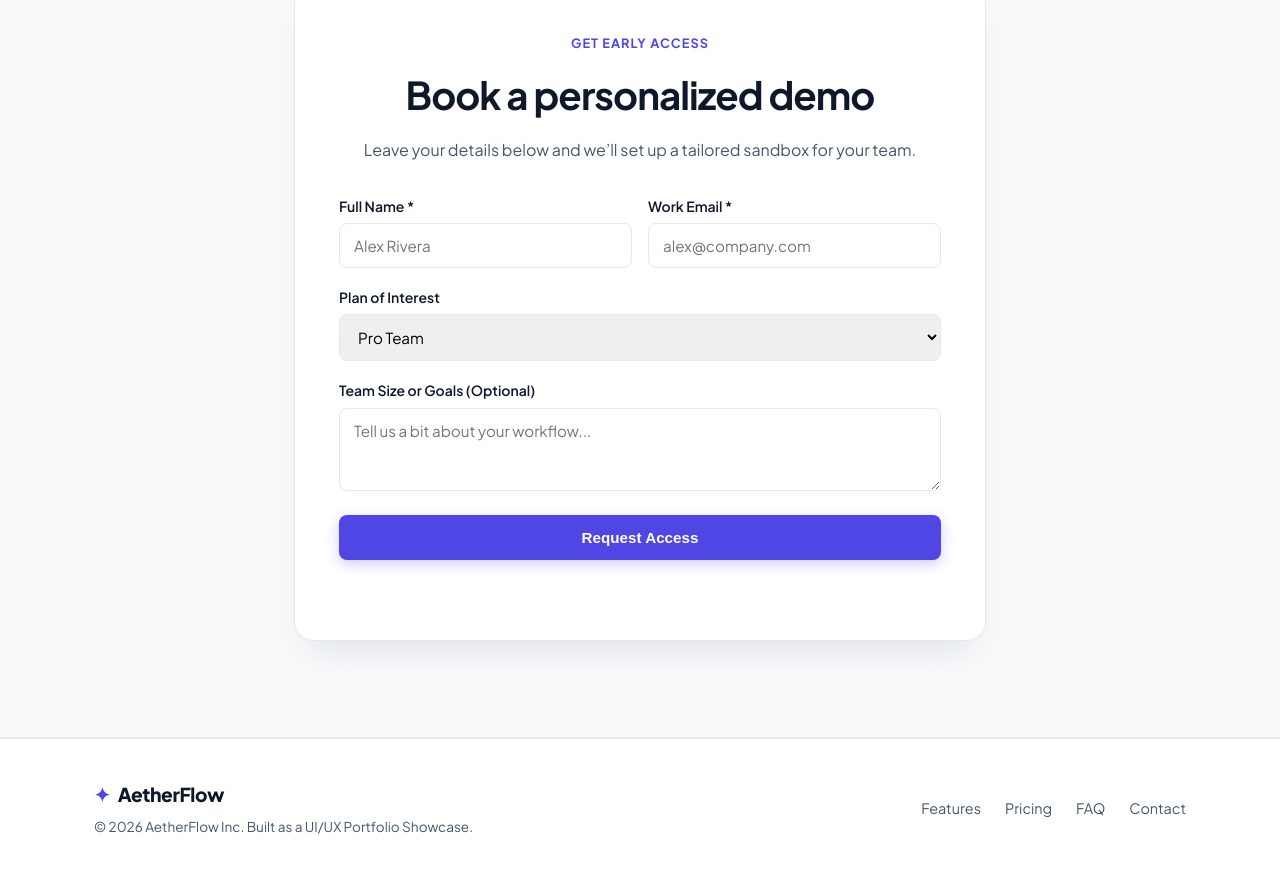
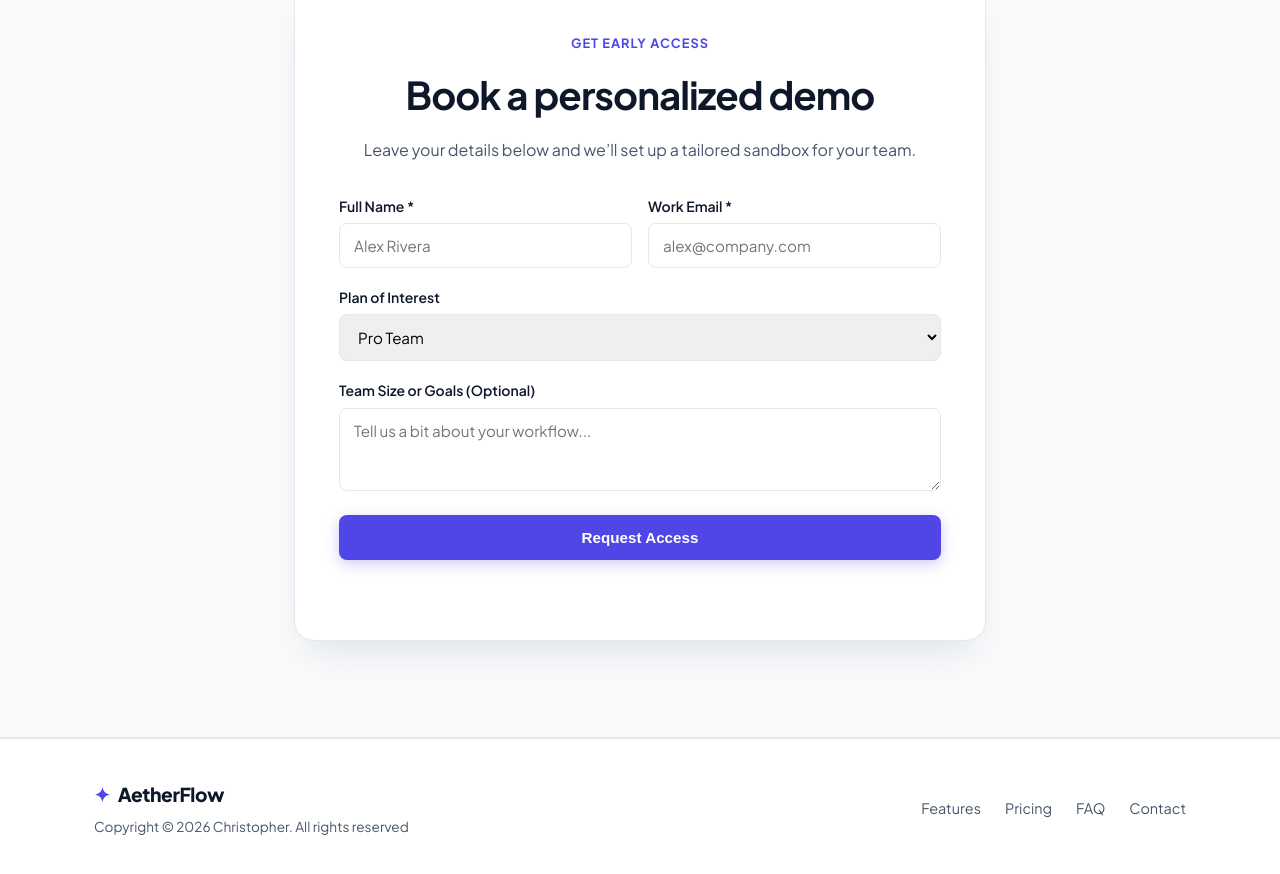
Before and after one commit to chrispajara193-sketch/aetherflow-saas-landing, a plain HTML site: page index.html in a window 1280 px wide. Shown: the part 3350-4224 px from the top of the page. Drawn offline with Linux system fonts and the light colour scheme.

Commit message:
Update index.html

```diff
--- a/index.html
+++ b/index.html
@@ -324,7 +324,7 @@
     <div class="container footer-content">
       <div>
         <a href="#" class="logo"><span class="logo-icon">✦</span> AetherFlow</a>
-        <p class="footer-copy">© 2026 AetherFlow Inc. Built as a UI/UX Portfolio Showcase.</p>
+        <p class="footer-copy">Copyright © 2026 Christopher. All rights reserved</p>
       </div>
       <div class="footer-links">
         <a href="#features">Features</a>
```
